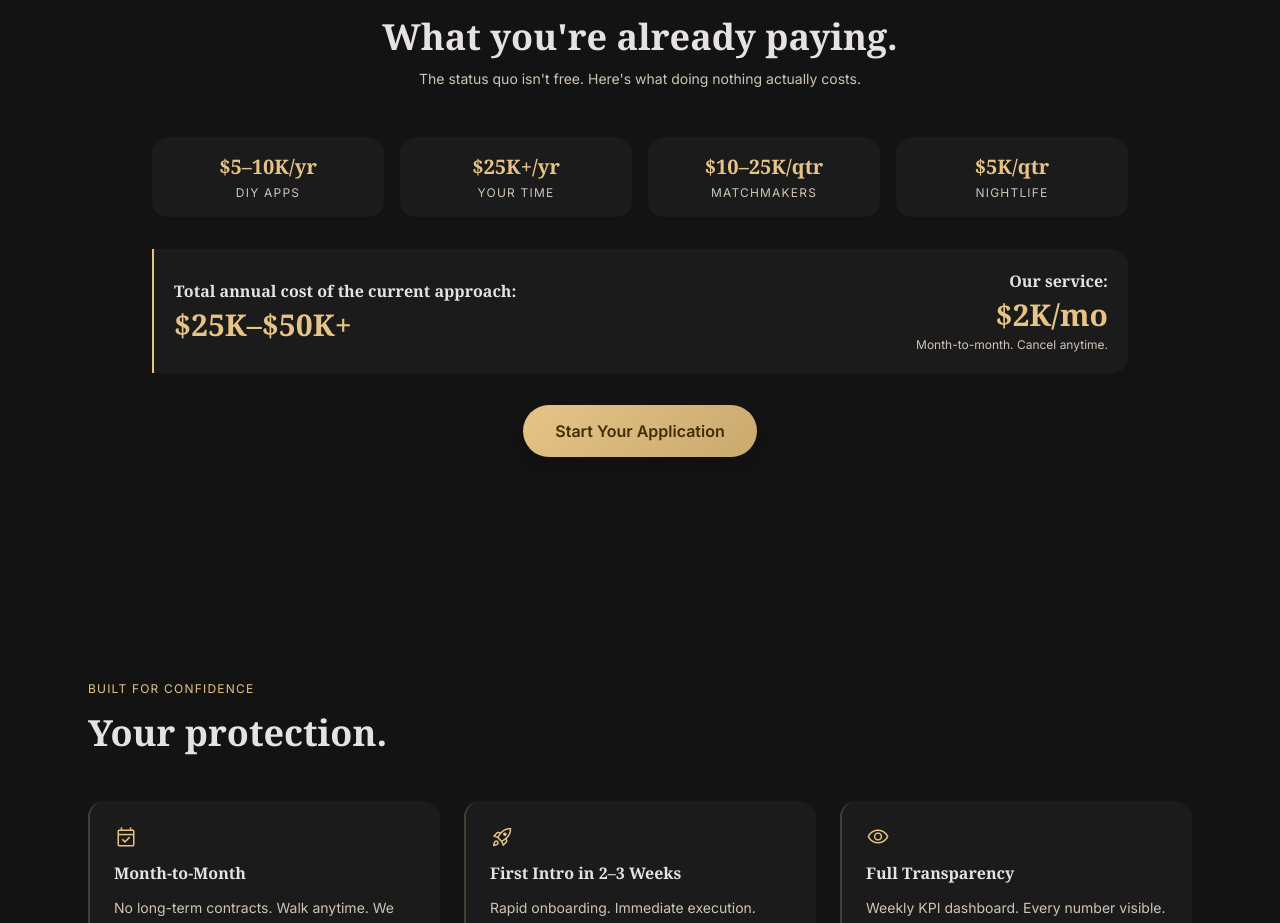
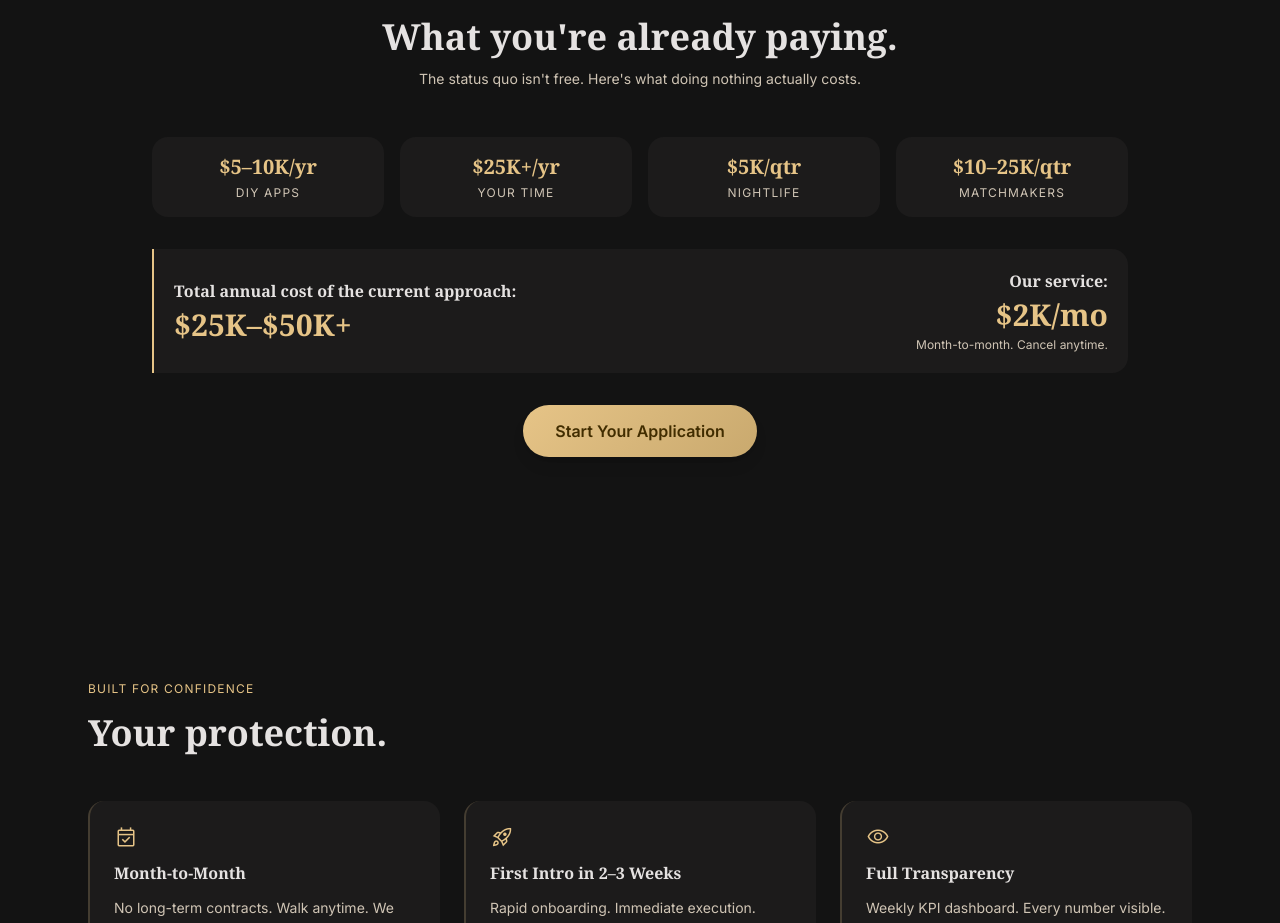
Before and after one commit to ryanangel6987-pixel/Matchmaking, a Next.js app: page / in a window 1280 px wide. Shown: the part 6800-7723 px from the top of the page. Built offline with nearby package versions, Linux system fonts and the light colour scheme; no server answers.

Commit message:
fix: swap nightlife before matchmakers in cost cards

```diff
--- a/components/landing/landing-page.tsx
+++ b/components/landing/landing-page.tsx
@@ -282,8 +282,8 @@ export function LandingPage() {
             {[
               { label: "DIY Apps", cost: "$5\u201310K/yr" },
               { label: "Your Time", cost: "$25K+/yr" },
+              { label: "Nightlife", cost: "$5K/qtr" },
               { label: "Matchmakers", cost: "$10\u201325K/qtr" },
-              { label: "Nightlife", cost: "$5K/qtr" },
             ].map((c) => (
               <div key={c.label} className="bg-surface-container-low p-4 rounded-2xl text-center">
                 <p className="font-heading text-xl font-bold text-gold">{c.cost}</p>
```
